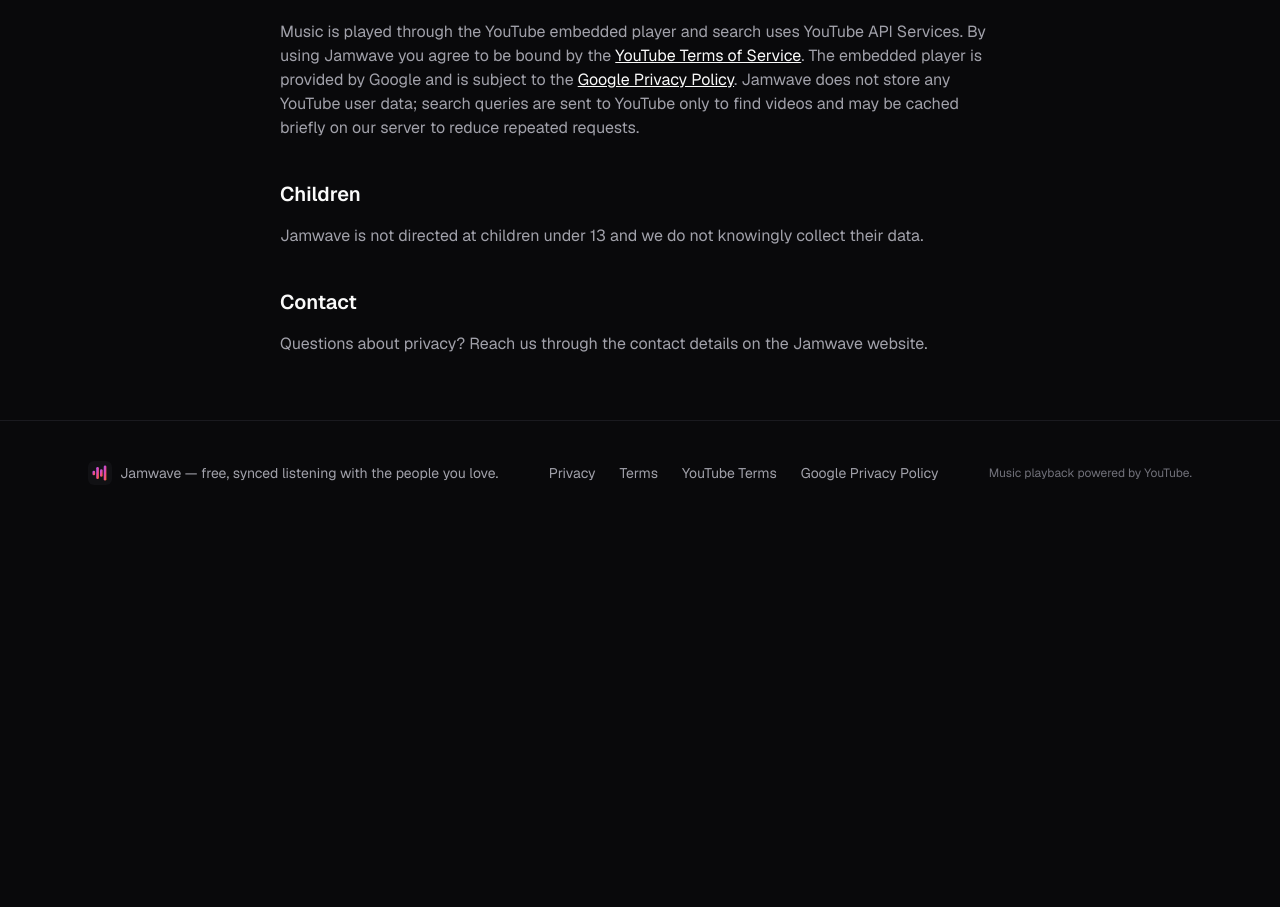
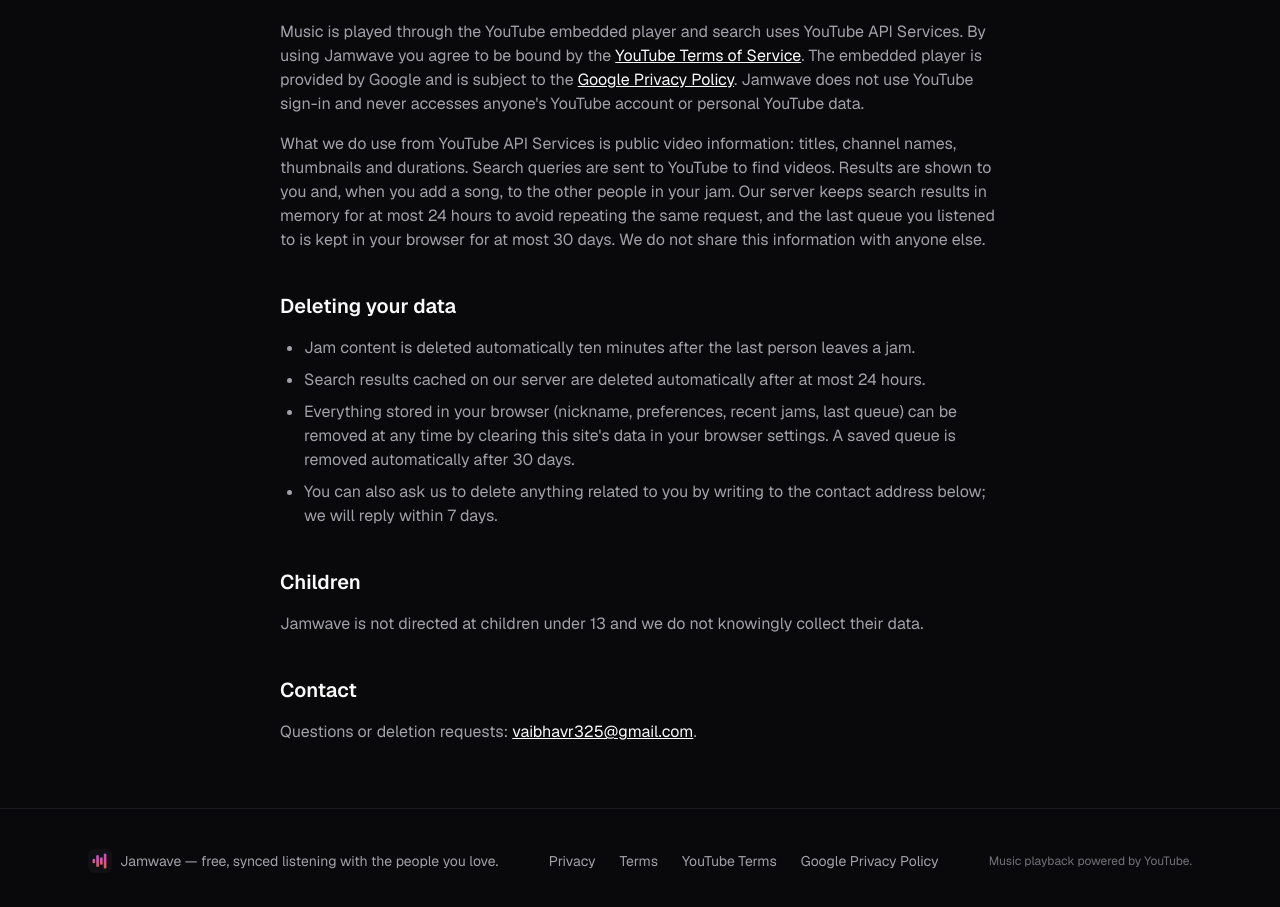
Before and after one commit to va1bhav-rawat/Jamwave, a Next.js app in the folder apps/web/: page /privacy in a window 1280 px wide. Shown: the part 841-1748 px from the top of the page. Before the commit the page ends 1366 px from the top, so only its background shows below. Built offline with nearby package versions, Linux system fonts and the light colour scheme; no server answers.

Commit message:
feat: add public contact email to privacy page and update data retention policy for YouTube API

```diff
--- a/apps/web/app/(marketing)/privacy/page.tsx
+++ b/apps/web/app/(marketing)/privacy/page.tsx
@@ -1,4 +1,7 @@
 import type { Metadata } from 'next';
+
+/** Public contact for privacy questions and deletion requests (required by YouTube API policies). */
+const CONTACT_EMAIL = process.env.NEXT_PUBLIC_CONTACT_EMAIL ?? 'vaibhavr325@gmail.com';
 
 export const metadata: Metadata = {
   title: 'Privacy Policy',
@@ -9,7 +12,7 @@ export default function PrivacyPage() {
   return (
     <article className="prose-invert mx-auto max-w-3xl px-4 py-16 sm:px-6">
       <h1 className="text-4xl font-bold tracking-tight">Privacy Policy</h1>
-      <p className="mt-2 text-sm text-fg-subtle">Last updated: 26 October 2026</p>
+      <p className="mt-2 text-sm text-fg-subtle">Last updated: 2 November 2026</p>
 
       <section className="mt-10 space-y-4 text-fg-muted">
         <h2 className="text-xl font-semibold text-fg">The short version</h2>
@@ -74,9 +77,38 @@ export default function PrivacyPage() {
           >
             Google Privacy Policy
           </a>
-          . Jamwave does not store any YouTube user data; search queries are sent to YouTube only to
-          find videos and may be cached briefly on our server to reduce repeated requests.
+          . Jamwave does not use YouTube sign-in and never accesses anyone&apos;s YouTube account or
+          personal YouTube data.
         </p>
+        <p>
+          What we do use from YouTube API Services is public video information: titles, channel
+          names, thumbnails and durations. Search queries are sent to YouTube to find videos.
+          Results are shown to you and, when you add a song, to the other people in your jam. Our
+          server keeps search results in memory for at most 24 hours to avoid repeating the same
+          request, and the last queue you listened to is kept in your browser for at most 30 days.
+          We do not share this information with anyone else.
+        </p>
+      </section>
+
+      <section className="mt-10 space-y-4 text-fg-muted">
+        <h2 className="text-xl font-semibold text-fg">Deleting your data</h2>
+        <ul className="list-disc space-y-2 pl-6">
+          <li>
+            Jam content is deleted automatically ten minutes after the last person leaves a jam.
+          </li>
+          <li>
+            Search results cached on our server are deleted automatically after at most 24 hours.
+          </li>
+          <li>
+            Everything stored in your browser (nickname, preferences, recent jams, last queue) can
+            be removed at any time by clearing this site&apos;s data in your browser settings. A
+            saved queue is removed automatically after 30 days.
+          </li>
+          <li>
+            You can also ask us to delete anything related to you by writing to the contact address
+            below; we will reply within 7 days.
+          </li>
+        </ul>
       </section>
 
       <section className="mt-10 space-y-4 text-fg-muted">
@@ -88,7 +120,13 @@ export default function PrivacyPage() {
 
       <section className="mt-10 space-y-4 text-fg-muted">
         <h2 className="text-xl font-semibold text-fg">Contact</h2>
-        <p>Questions about privacy? Reach us through the contact details on the Jamwave website.</p>
+        <p>
+          Questions or deletion requests:{' '}
+          <a className="text-fg underline" href={`mailto:${CONTACT_EMAIL}`}>
+            {CONTACT_EMAIL}
+          </a>
+          .
+        </p>
       </section>
     </article>
   );
--- a/apps/web/lib/session.ts
+++ b/apps/web/lib/session.ts
@@ -16,6 +16,8 @@ const identityKey = (code: string) => `jamwave:identity:${code}`;
 /** How many recent jams to offer on the landing page, and for how long. */
 export const RECENT_JAMS_MAX = 5;
 export const RECENT_JAMS_TTL_MS = 24 * 60 * 60_000;
+/** YouTube API data (titles, thumbnails) must not be kept longer than 30 days. */
+export const LAST_QUEUE_TTL_MS = 30 * 24 * 60 * 60_000;
 
 export interface Identity {
   participantId: string;
@@ -161,7 +163,12 @@ export const session = {
     write(local, RECENT_JAMS_KEY, rest.length > 0 ? JSON.stringify(rest) : null);
   },
   getLastQueue(): SavedQueue | null {
-    return readLastQueue();
+    const saved = readLastQueue();
+    if (saved && Date.now() - saved.savedAt > LAST_QUEUE_TTL_MS) {
+      write(local, LAST_QUEUE_KEY, null);
+      return null;
+    }
+    return saved;
   },
   saveLastQueue(saved: Omit<SavedQueue, 'savedAt'>): void {
     write(local, LAST_QUEUE_KEY, JSON.stringify({ ...saved, savedAt: Date.now() }));
```
Also changed, not shown: 1 other file (tests, documents, lock files or other folders).
